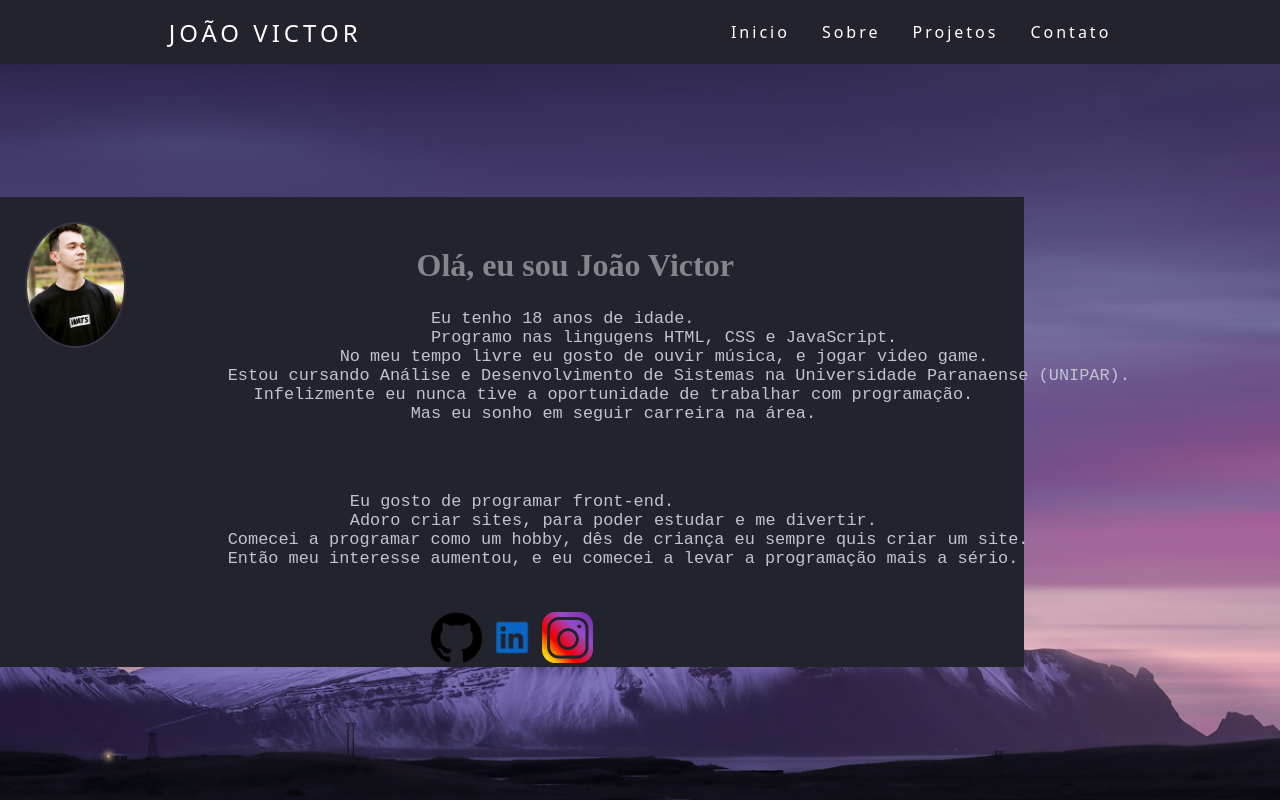
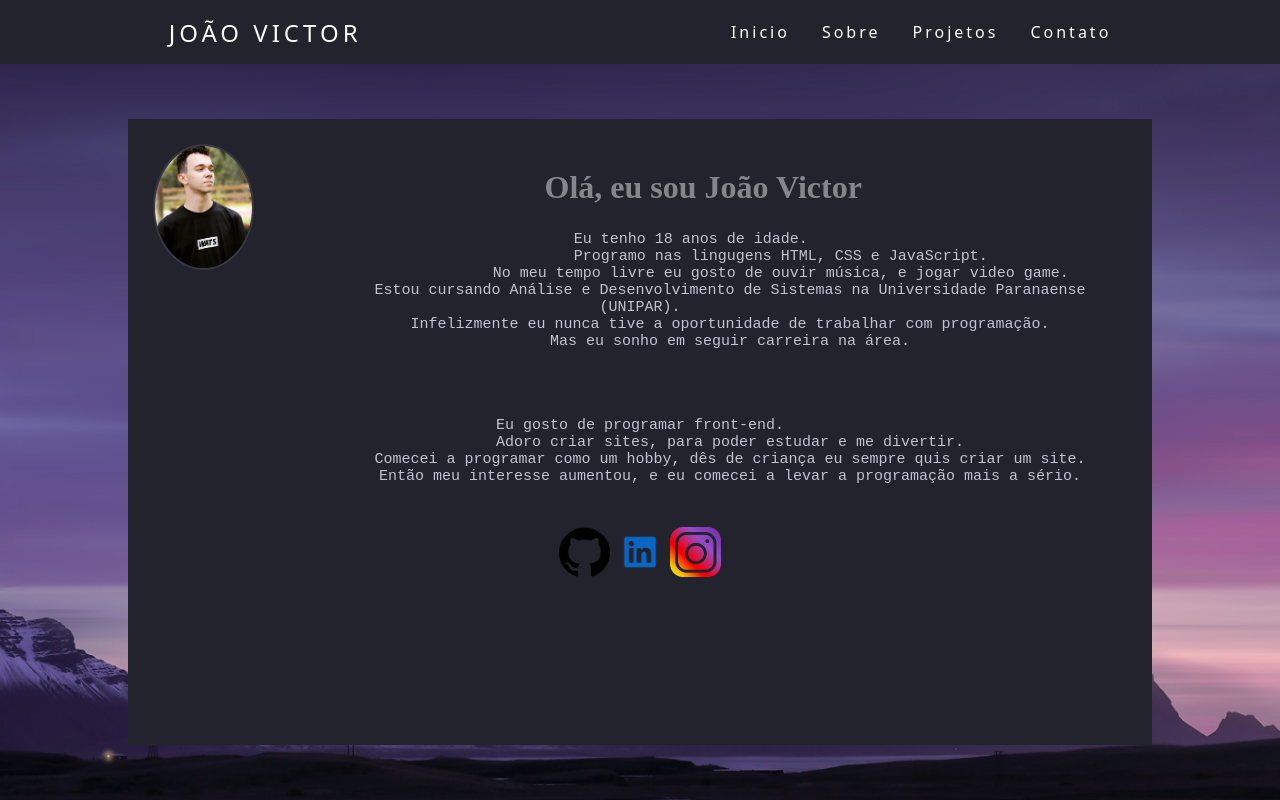
Before and after one commit to JoaoMadeiraxyz/Dashboard, a plain HTML site: page index.html in a window 1280 px wide. Both pictures are taken after a click on the link "Sobre". Drawn offline with Linux system fonts and the light colour scheme.

Commit message:
Update style.css

```diff
--- a/style.css
+++ b/style.css
@@ -52,12 +52,13 @@ main {
     transform: scale(0.03);
     position: relative;
     z-index: 1;
-    width: 80%;
-    height: 85%;
+    width: 100%;
+    height: 100%;
     text-align: center;
     visibility: hidden;
     transition: transform 0.3s;
     color: #c3c3cf;
+    overflow-y: auto;
 }
 
 .open-sobre {
@@ -75,7 +76,7 @@ main {
 }
 
 .eu {
-    width: 10%;
+    width: clamp(75px, 10%, 120px);
     height: 25%;
     float: left;
     border: 2px solid #363644;
@@ -87,11 +88,18 @@ main {
 }
 
 .sobre pre {
+    white-space: pre-wrap;
     padding: 25px;
-    font-size: 1.3em;
+    font-size: clamp(10px, 15px, 18px);
 }
 
 .sobre .imagem {
     width: 5%;
     height: 8%;
 }
+
+.sobreSpan {
+    position: flex;
+    width: 80%;
+    height: 85%;
+}
```
